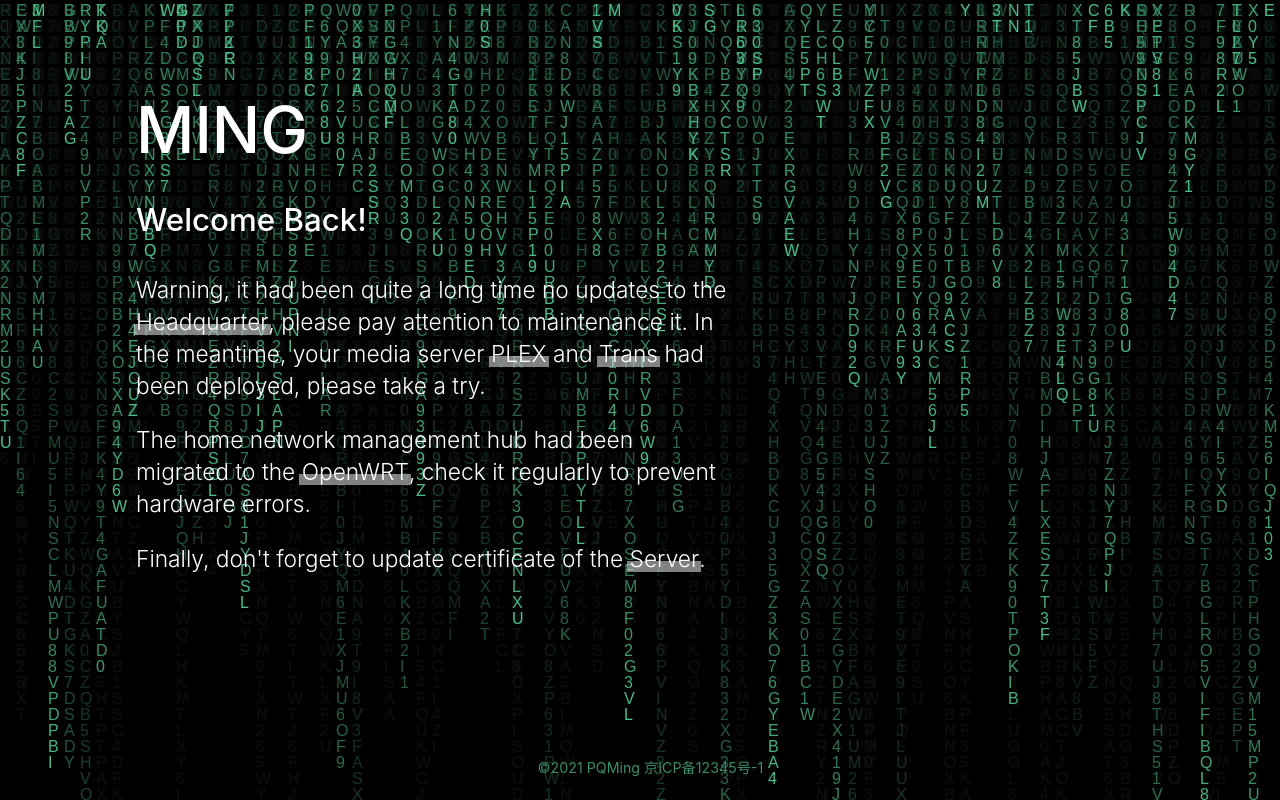
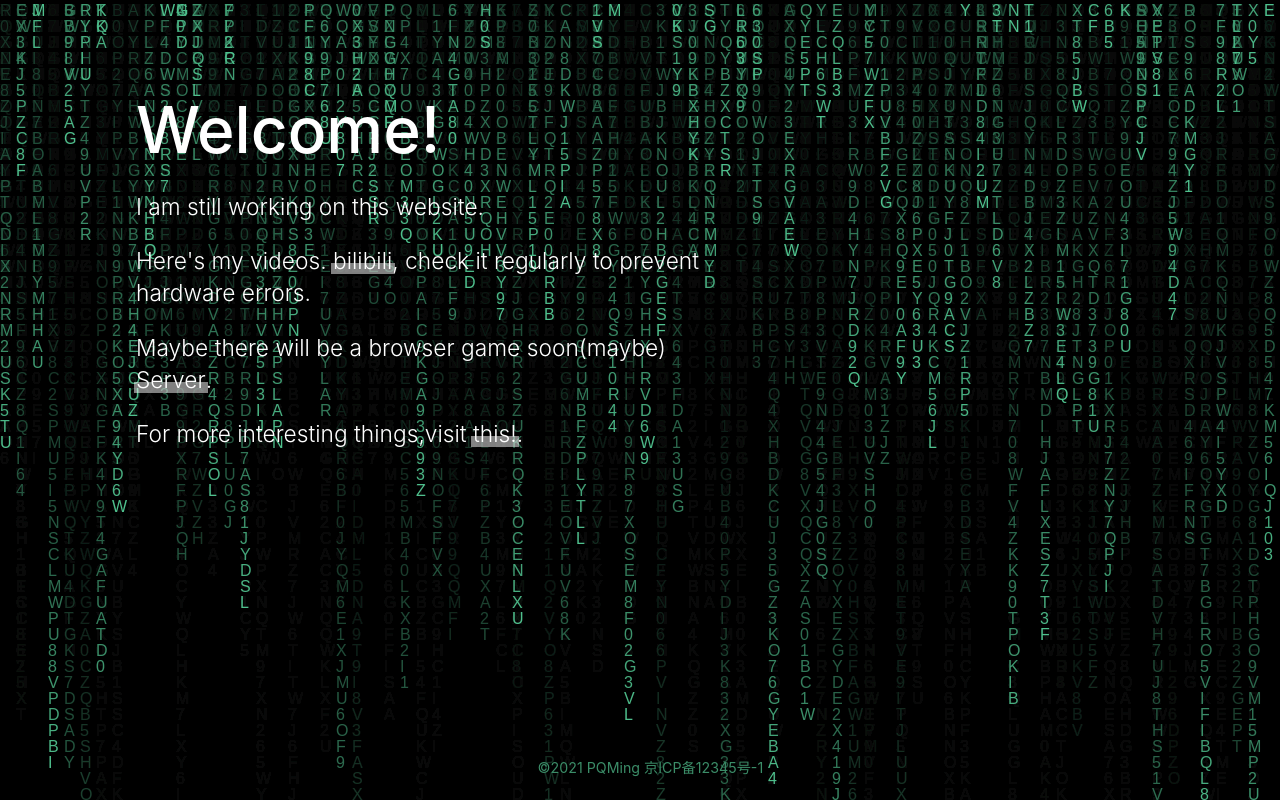
Before and after one commit to YudongMa/page, a plain HTML site: page index.html in a window 1280 px wide. Drawn offline with Linux system fonts and the light colour scheme; a web font is replaced by a local one.

Commit message:
Add files via upload

```diff
--- a/index.html
+++ b/index.html
@@ -76,25 +76,22 @@
   </style>
 </head>
 <body>
-  <h1>MING</h1>
-  <p style="font-weight:500; font-size:2.2em">
-    Welcome Back!
+  <h1>Welcome!</h1>
+  <p>
+    I am still working on this website.
   </p>
   <p>
-    Warning, it had been quite a long time no updates to the
-    <a href="https://域名或IP地址:端口号/" target="_top" class="main">Headquarter</a>,
-     please pay attention to maintenance it. In the meantime, your media server
-     <a href="http://域名或IP地址:端口号" target="_top" class="main">PLEX</a> and <a href="http://域名或IP地址:端口号" target="_top" class="main">Trans</a>
-     had been deployed, please take a try.
-  </p>
-  <p>
-    The home network management hub had been migrated to the
-    <a href="http://域名或IP地址:端口号" target="_top" class="main">OpenWRT</a>,
+    Here's my videos.
+    <a href="https://space.bilibili.com/3493287346309219?spm_id_from=333.337.0.0" target="_top" class="main">bilibili</a>,
     check it regularly to prevent hardware errors.
   </p>
   <p>
-    Finally, don't forget to update certificate of the
+    Maybe there will be a browser game soon(maybe)
     <a href="https://域名或IP地址:端口号" target="_top" class="main">Server</a>.
+  </p>
+  <p>
+    For more interesting things,visit
+    <a href="https://www.bilibili.com/video/BV1hq4y1s7VH/?spm_id_from=333.337.search-card.all.click&vd_source=17be1644264e14b4186614a5e194d043" target="_top" class="main">this!</a>.
   </p>
 <body2>
 <canvas id="canvas"></canvas>
```
